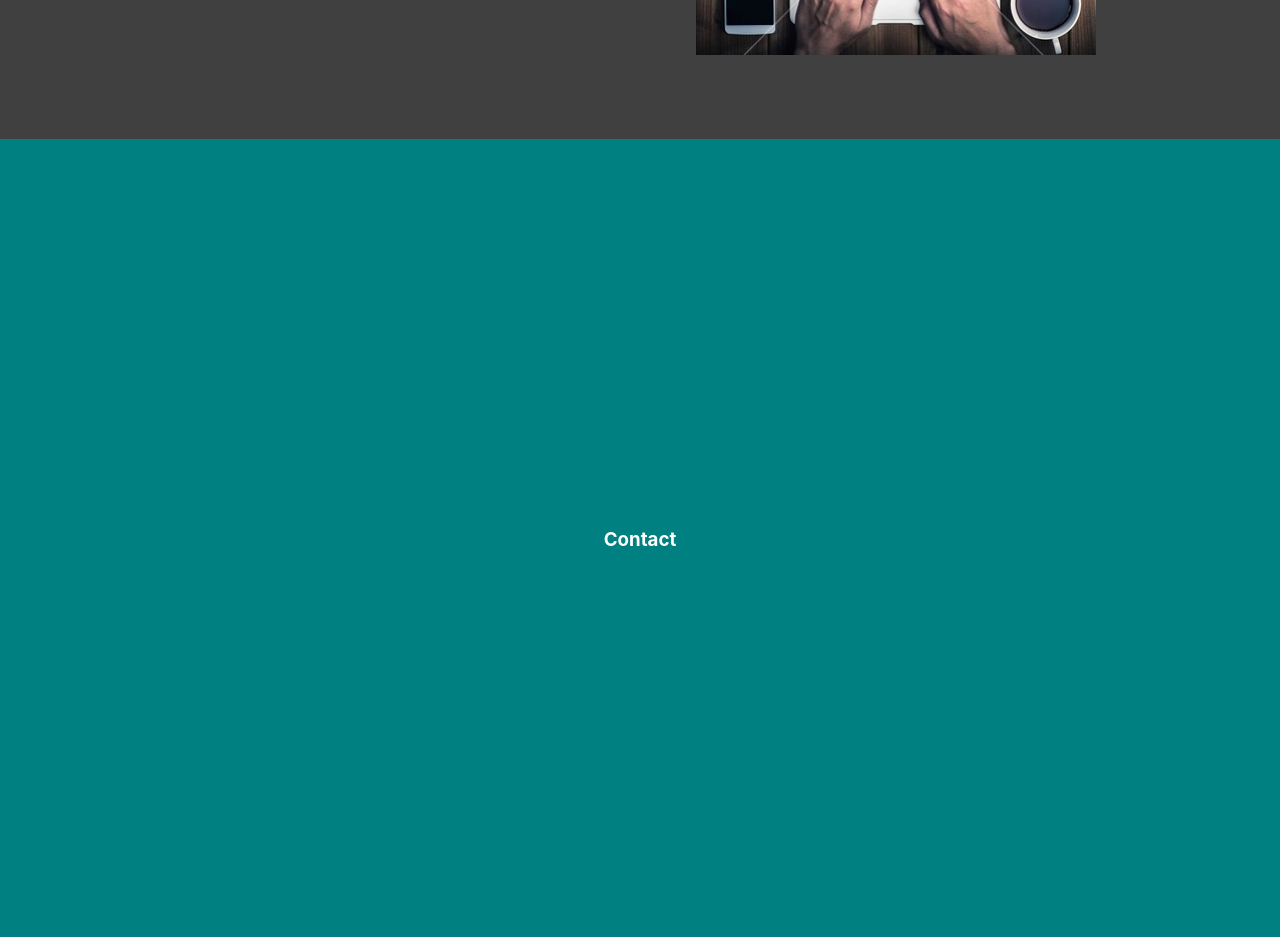
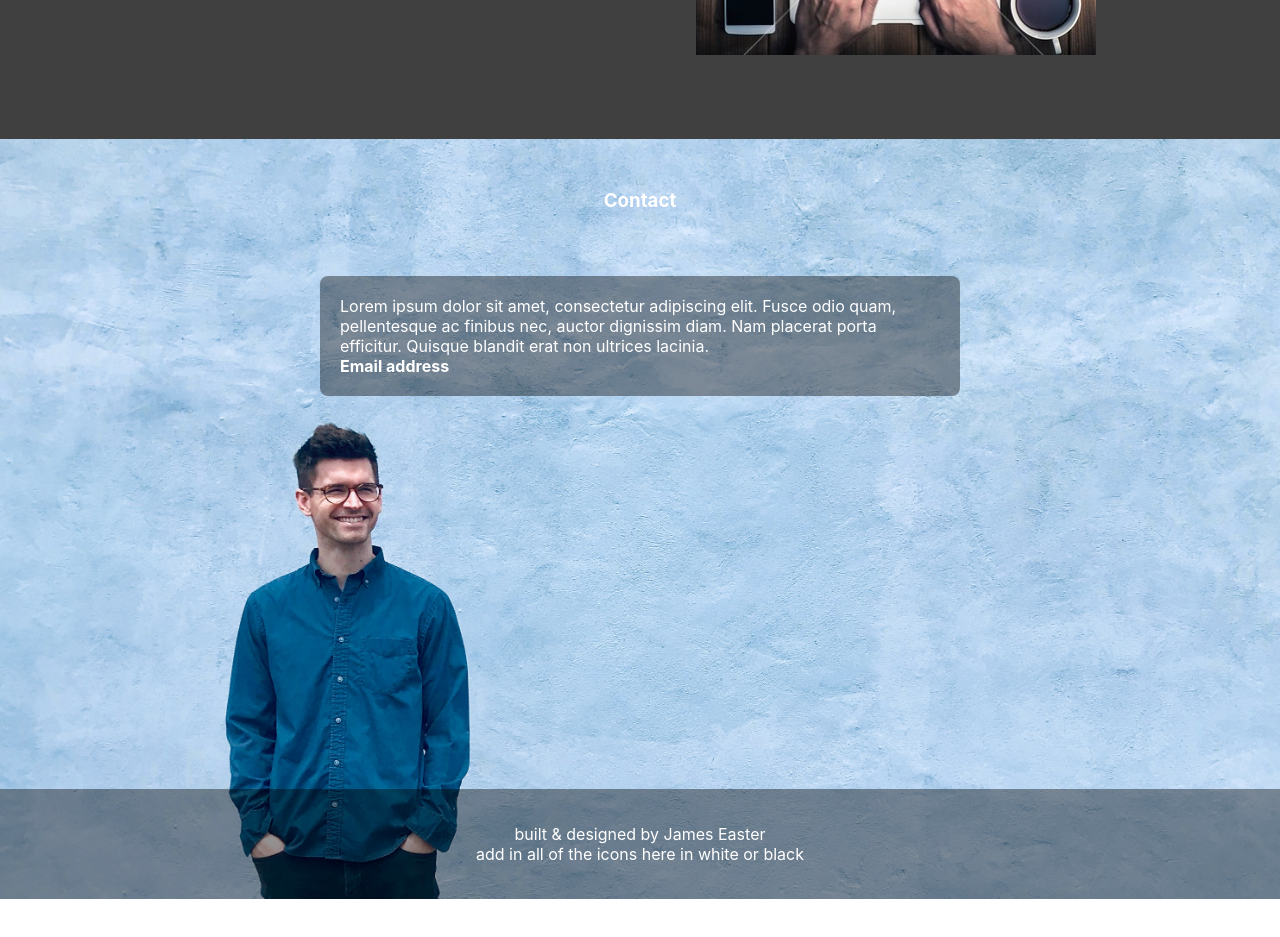
Before and after one commit to jameseaster/about, a React (Create React App) app: page / in a window 1280 px wide. Shown: the part 2720-3657 px from the top of the page. After the commit the page ends 3619 px from the top, so only its background shows below. Built offline with nearby package versions, Linux system fonts and the light colour scheme.

Commit message:
(fix) add mobile responsive design and dummy data to contact

```diff
--- a/src/components/Contact.jsx
+++ b/src/components/Contact.jsx
@@ -1,23 +1,85 @@
 import React from 'react';
 import styled from 'styled-components';
-
+import background from '../images/Home_Screen_Background.jpeg';
+import background_mobile from '../images/Mobile_Home_Screen_Background.jpeg';
 
 const ContactStyle = styled.div`
   display: flex;
   flex-direction: column;
   align-items: center;
-  justify-content: center;
   text-align: center;
-  background-color: teal;
+  background: url(${background}) no-repeat center center fixed;
+  background-size: cover;
+  height: 95vh;
+  color: #fff;
+
+@media (max-width: 768px) {
+  justify-content: flex-start;
+  background: url(${background_mobile}) no-repeat;
+  background-size: cover;
   height: 100vh;
-  color: #fff;
+}
+
+  .header {
+    margin-top: 50px;
+  }
+  .body-container {
+    flex-direction: column;
+    display: flex;
+    align-items: center;
+    justify-content: center;
+    text-align: left;
+  }
+
+  .app-text {
+    flex: 1;
+    flex-direction: column;
+    text-align: left;
+    align-items: center;
+    justify-content: center;
+    margin: 10%;
+    background-color: rgba(0,0,0,0.4);
+    padding: 20px;
+    border-radius: 8px;
+    @media (min-width: 969px) {
+      width: 50%;
+      margin: 5%;
+    }
+  }
+  .extra-space{
+    flex-grow: 3;
+  }
+  .footer {
+    flex: 1;
+    display: flex;
+    flex-direction: column;
+    width: 100%;
+    background-color: rgba(0,0,0,0.4);
+    justify-content: center;
+    align-items: center;
+    text-align: center;
+  }
 `
 
 const Contact = () => {
   return (
-    <ContactStyle id="contact">
-      <div>
-        <h3>Contact</h3>
+    <ContactStyle id="contact" >
+      <h3 className='header'>Contact</h3>
+      <div className="body-container">
+        <div className='app-text'>
+          <p>
+            Lorem ipsum dolor sit amet, consectetur adipiscing elit.
+            Fusce odio quam, pellentesque ac finibus nec, auctor dignissim
+            diam. Nam placerat porta efficitur. Quisque blandit erat non
+            ultrices lacinia.
+          </p>
+          <h4>Email address</h4>
+        </div>
+      </div>
+      <div className='extra-space'></div>
+      <div className='footer'>
+        <p>built & designed by James Easter</p>
+        <p>add in all of the icons here in white or black</p>
       </div>
     </ContactStyle>
   )
```
